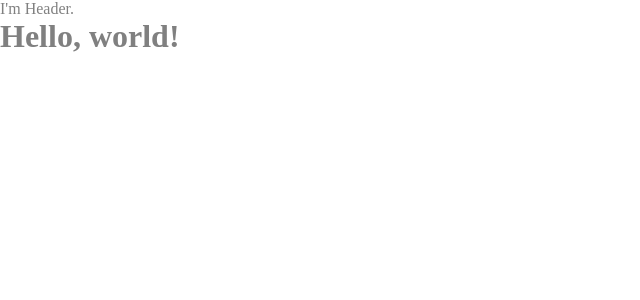
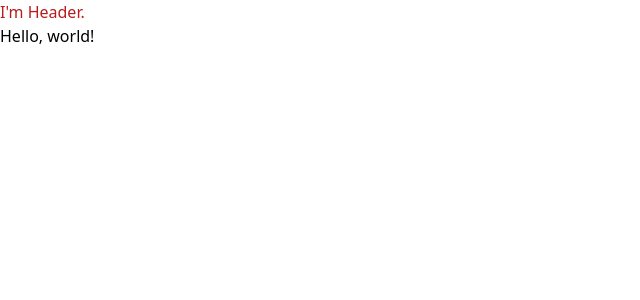
Before and after one commit to CyberChuan/webpack-training, a React app: page / in a window 1280 px wide. Shown: the top 300 px of the page, without its empty margins (0-640 px from the left). Built offline with nearby package versions, Linux system fonts and the light colour scheme.

Commit message:
support tailwindcss

```diff
--- a/package.json
+++ b/package.json
@@ -32,7 +32,11 @@
     "eslint-plugin-react": "^7.37.2",
     "globals": "^15.11.0",
     "html-webpack-plugin": "^5.6.3",
+    "postcss": "^8.4.49",
+    "postcss-loader": "^8.1.1",
+    "postcss-preset-env": "^10.1.3",
     "style-loader": "^4.0.0",
+    "tailwindcss": "^3.4.17",
     "typescript": "^5.6.3",
     "typescript-eslint": "^8.11.0",
     "webpack": "^5.95.0",
--- /dev/null
+++ b/postcss.config.js
@@ -0,0 +1,10 @@
+import tailwindcss from 'tailwindcss';
+
+const config = {
+    plugins: [
+        'postcss-preset-env',
+        tailwindcss
+    ]
+}
+
+export default config;
--- a/src/app.tsx
+++ b/src/app.tsx
@@ -1,9 +1,10 @@
 import Header from './header';
 import './style/reset.css'
+import './style/main.css'
 
 const App = (): JSX.Element => {
   return (
-      <div>
+      <div className="grid">
           <Header/>
           <h1>Hello, world!</h1>
       </div>
--- a/src/header.tsx
+++ b/src/header.tsx
@@ -1,6 +1,6 @@
 const Header = () => {
     return (
-        <header>
+        <header className="text-red-700">
             I&apos;m Header.
         </header>
     )
--- /dev/null
+++ b/src/style/main.css
@@ -0,0 +1,3 @@
+@tailwind base;
+@tailwind components;
+@tailwind utilities;
--- a/src/style/reset.css
+++ b/src/style/reset.css
@@ -1,5 +1,4 @@
 * {
     margin: 0;
     padding: 0;
-    color: grey;
 }
--- /dev/null
+++ b/tailwind.config.js
@@ -0,0 +1,8 @@
+/** @type {import('tailwindcss').Config} */
+export default {
+  content: ['./src/**/*.{html,js,jsx,ts,tsx}'],
+  theme: {
+    extend: {},
+  },
+  plugins: [],
+}
--- a/webpack/common.js
+++ b/webpack/common.js
@@ -18,7 +18,7 @@ const configs = {
         rules: [
             {
                 test: /\.css$/i,
-                use: ['style-loader', 'css-loader'],
+                use: ['style-loader', 'css-loader', 'postcss-loader'],
             },
             {
                 test: /\.(js|ts)x?$/,
```
Also changed, not shown: 1 other file (tests, documents, lock files or other folders).
